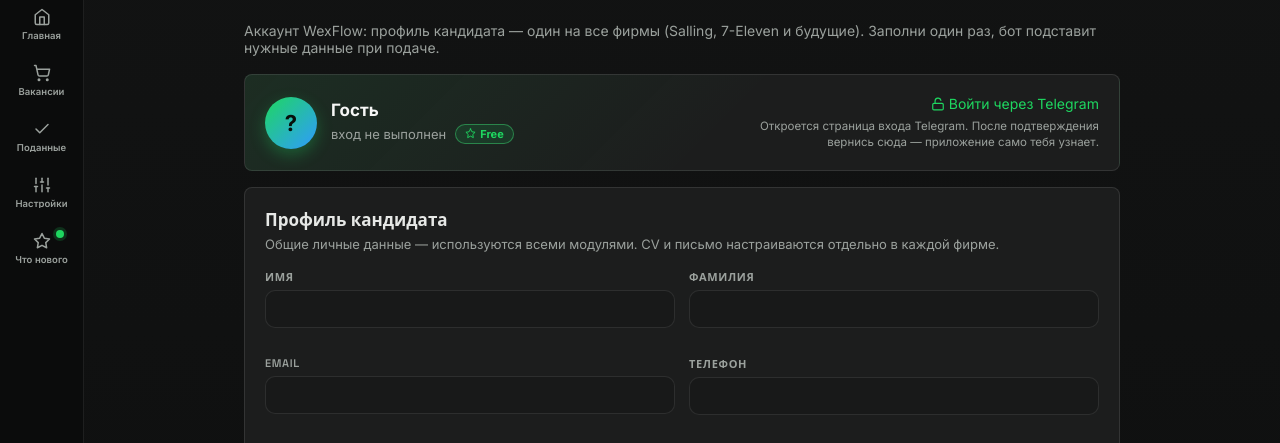
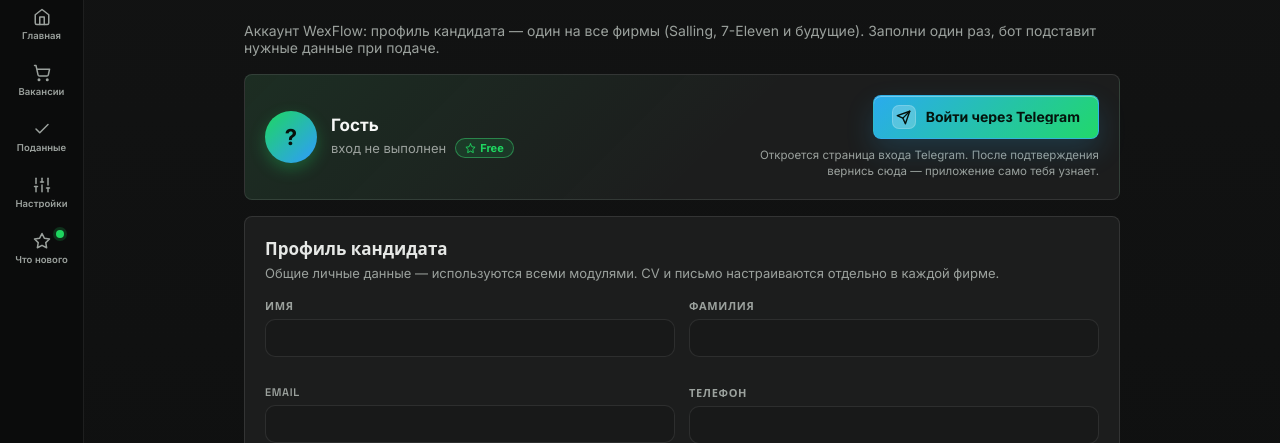
Before and after one commit to wexwxee/wexflow, a FastAPI app: page /account in a window 1280 px wide. Shown: the part 110-553 px from the top of the page. Run offline with FastAPI, Linux system fonts and the light colour scheme; data that the repository does not hold is empty.

Commit message:
release: 1.0.50 — polish Telegram login

```diff
--- a/changelog.py
+++ b/changelog.py
@@ -7,6 +7,14 @@
 """
 
 ENTRIES = [
+    {
+        "version": "1.0.50",
+        "date": "22 июня 2026",
+        "items": [
+            "Кнопка «Войти через Telegram» в разделе «Аккаунт» стала заметнее и аккуратнее.",
+            "Страница входа через Telegram в браузере больше не показывает дефолтный чемодан — теперь там фирменный знак WexFlow.",
+        ],
+    },
     {
         "version": "1.0.49",
         "date": "22 июня 2026",
--- a/templates/account.html
+++ b/templates/account.html
@@ -85,12 +85,45 @@
   }
   .acct-plan.pro { color:#8b7bff; border-color:color-mix(in srgb, #8b7bff 40%, var(--glass-line)); background:color-mix(in srgb, #8b7bff 12%, transparent); }
   .acct-plan.max { color:#f5a623; border-color:color-mix(in srgb, #f5a623 40%, var(--glass-line)); background:color-mix(in srgb, #f5a623 12%, transparent); }
-  .acct-cta { display:grid; gap:6px; justify-items:end; text-align:right; max-width:340px; }
+  .acct-cta { display:grid; gap:8px; justify-items:end; text-align:right; max-width:360px; }
   .acct-cta button:disabled { opacity:.8; cursor:not-allowed; }
   .acct-hint { color:var(--muted); font-size:11.5px; line-height:1.4; }
+  .tg-login-btn {
+    position:relative; isolation:isolate; overflow:hidden;
+    display:inline-flex; align-items:center; justify-content:center; gap:10px;
+    min-height:44px; max-width:100%; padding:0 18px; border-radius:8px;
+    border:1px solid color-mix(in srgb, #2aabee 68%, var(--glass-line));
+    background:linear-gradient(135deg, #2aabee 0%, #21d86b 100%);
+    color:#04130c; text-decoration:none; font-size:14px; font-weight:850; line-height:1;
+    box-shadow:0 12px 28px rgba(42,171,238,.18), inset 0 1px 0 rgba(255,255,255,.35);
+    transition:transform .15s ease, box-shadow .15s ease, filter .15s ease, border-color .15s ease;
+  }
+  .tg-login-btn::before {
+    content:""; position:absolute; inset:0; z-index:-1;
+    background:linear-gradient(110deg, transparent 0 18%, rgba(255,255,255,.28) 42%, transparent 62% 100%);
+    transform:translateX(-110%); transition:transform .45s ease;
+  }
+  .tg-login-btn:hover {
+    transform:translateY(-1px); color:#03110b; filter:saturate(1.08);
+    border-color:color-mix(in srgb, #21d86b 70%, #2aabee);
+    box-shadow:0 16px 34px rgba(42,171,238,.24), inset 0 1px 0 rgba(255,255,255,.42);
+  }
+  .tg-login-btn:hover::before { transform:translateX(110%); }
+  .tg-login-btn:active { transform:translateY(0); }
+  .tg-login-btn .tg-login-ic {
+    width:24px; height:24px; border-radius:7px; display:grid; place-items:center;
+    background:rgba(255,255,255,.22); box-shadow:inset 0 0 0 1px rgba(255,255,255,.18);
+    flex:0 0 auto;
+  }
+  .tg-login-btn .tg-login-text { overflow:hidden; text-overflow:ellipsis; white-space:nowrap; }
+  .tg-login-btn svg { stroke-width:2.25; }
   @media (max-width:640px){
     .acct-card { flex-direction:column; align-items:flex-start; }
     .acct-cta { justify-items:start; text-align:left; max-width:none; }
+  }
+  @media (max-width:420px){
+    .tg-login-btn { width:100%; padding:0 14px; }
+    .tg-login-btn .tg-login-text { white-space:normal; line-height:1.2; }
   }
 
   /* ── Подписка ─────────────────────────────────────────────── */
@@ -235,7 +268,10 @@
       <form method="post" action="/account/logout" style="margin:0;"><button class="ghost" type="submit">{{ ic.i('unlock', 14) }} Выйти</button></form>
       <span class="acct-hint">Ты вошёл через Telegram. Тариф и доступ берутся из облака автоматически.</span>
       {% else %}
-      <a class="primary" id="tgLoginBtn" href="{{ cloud_login_url }}" target="_blank" rel="noopener">{{ ic.i('unlock', 14) }} Войти через Telegram</a>
+      <a class="tg-login-btn" id="tgLoginBtn" href="{{ cloud_login_url }}" target="_blank" rel="noopener">
+        <span class="tg-login-ic">{{ ic.i('send', 15) }}</span>
+        <span class="tg-login-text">Войти через Telegram</span>
+      </a>
       <span class="acct-hint">Откроется страница входа Telegram. После подтверждения вернись сюда — приложение само тебя узнает.</span>
       {% endif %}
     </div>
--- a/version.py
+++ b/version.py
@@ -5,7 +5,7 @@
 владелец вручную (ВЫПУСТИТЬ_ОБНОВУ.bat подскажет шаги).
 """
 
-__version__ = "1.0.49"
+__version__ = "1.0.50"
 
 # Заполни под свой аккаунт/репозиторий на GitHub, например "ivan/wexflow".
 # Пока пусто — приложение просто не проверяет обновления (и не падает).
```
